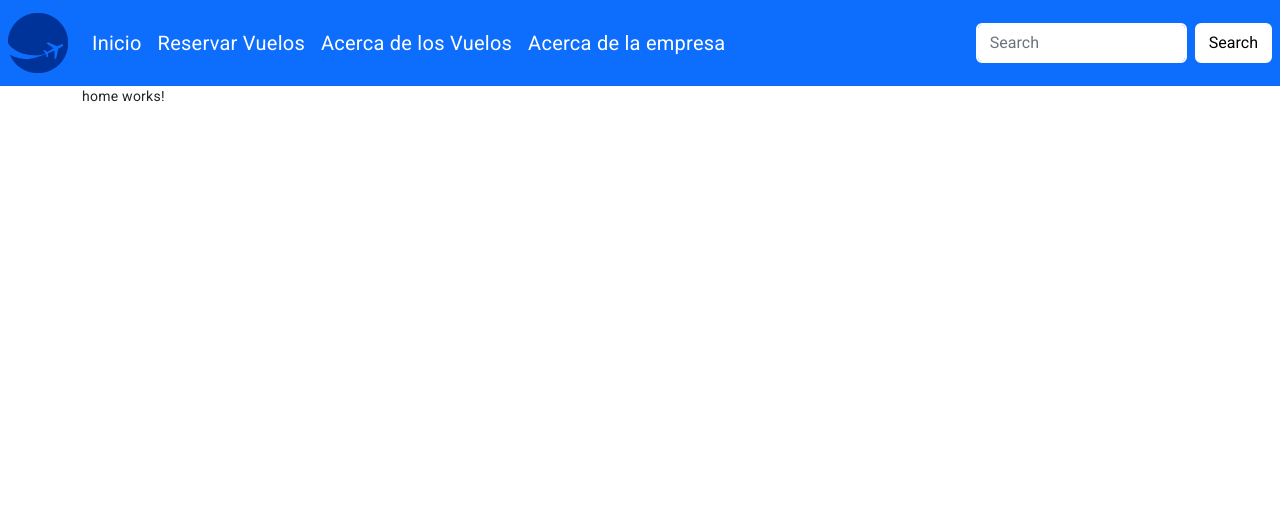
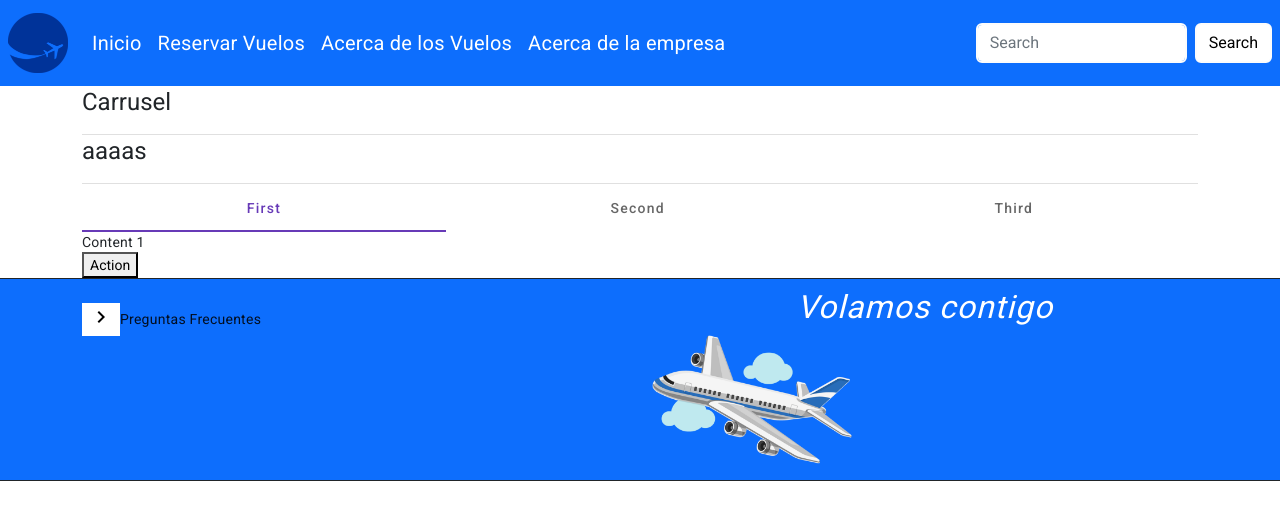
Before and after one commit to JesusRM04/MiniProyecto-Reservacion-Vuelos, an Angular app: page /home in a window 1280 px wide. Shown: the top 520 px of the page. Built offline with nearby package versions, Linux system fonts and the light colour scheme.

Commit message:
mas cambios en la sesion

```diff
--- a/src/app/app.component.html
+++ b/src/app/app.component.html
@@ -1,2 +1,3 @@
 <app-navbar></app-navbar>
 <div class="container main-container"><router-outlet></router-outlet></div>
+<app-footer></app-footer>
--- /dev/null
+++ b/src/app/footer/footer.component.css
@@ -0,0 +1,24 @@
+button{
+    background-color: white;
+    border: solid 1px white;
+}
+li{
+    list-style: none;
+}
+.mat-tree{
+    background-color: rgb(13, 110, 253);
+    color: white;
+}
+footer{
+    color: white;
+}
+img{
+    text-align: center;
+    width: 200px;
+    height: auto;
+}
+h4{
+    text-align: center;
+    font-size: xx-large;
+    font-style: italic;
+}
--- /dev/null
+++ b/src/app/footer/footer.component.html
@@ -0,0 +1,36 @@
+<footer class="bg-primary border-top border-dark border-bottom py-3">
+    <div class="container">
+      <div class="row">
+        <div class="col-md-6">
+          <p><mat-tree [dataSource]="dataSource" [treeControl]="treeControl">
+            <!-- This is the tree node template for leaf nodes -->
+            <mat-tree-node *matTreeNodeDef="let node" matTreeNodePadding>
+              <!-- use a disabled button to provide padding for tree leaf -->
+              <button mat-icon-button disabled></button>
+              {{node.name}}
+            </mat-tree-node>
+            <!-- This is the tree node template for expandable nodes -->
+            <mat-tree-node *matTreeNodeDef="let node;when: hasChild" matTreeNodePadding>
+              <button mat-icon-button matTreeNodeToggle
+                      [attr.aria-label]="'Toggle ' + node.name">
+                <mat-icon class="mat-icon-rtl-mirror">
+                  {{treeControl.isExpanded(node) ? 'expand_more' : 'chevron_right'}}
+                </mat-icon>
+              </button>
+              {{node.name}}
+            </mat-tree-node>
+          </mat-tree>
+
+
+
+
+
+          </p>
+        </div>
+        <div class="col-md-6">
+            <h4>Volamos contigo</h4>
+            <img [src]="rutaimg" alt="Volamos contigo">
+        </div>
+      </div>
+    </div>
+  </footer>
--- /dev/null
+++ b/src/app/footer/footer.component.ts
@@ -0,0 +1,75 @@
+import { Component } from '@angular/core';
+import { FlatTreeControl } from '@angular/cdk/tree';
+import { MatTreeFlatDataSource, MatTreeFlattener } from '@angular/material/tree';
+
+interface FoodNode {
+  name: string;
+  children?: FoodNode[];
+}
+
+const TREE_DATA: FoodNode[] = [
+
+  {
+    name: 'Preguntas Frecuentes',
+    children: [
+      {
+        name: '¿Qué tipo de pagos aceptan?',
+        children: [{name: 'Se aceptan pagos en credito y en efectivo'}],
+      },
+      {
+        name: 'Pueden viajar menores de edad solos?',
+        children: [{name: 'No, Los menores tienen que ser acompañados por un adulto'}],
+      },
+      {
+        name: 'Hay rembolsos?',
+        children: [{name: 'Nuestra empresa no ofrece rembolsos una vez reservado el vuelo'}],
+      },
+    ],
+  },
+];
+
+/** Flat node with expandable and level information */
+interface ExampleFlatNode {
+  expandable: boolean;
+  name: string;
+  level: number;
+}
+
+
+
+@Component({
+  selector: 'app-footer',
+  templateUrl: './footer.component.html',
+  styleUrls: ['./footer.component.css']
+})
+export class FooterComponent {
+  rutaimg ="../../assets/img/imgfoot.png";
+  private _transformer = (node: FoodNode, level: number) => {
+    return {
+      expandable: !!node.children && node.children.length > 0,
+      name: node.name,
+      level: level,
+    };
+  };
+
+  treeControl = new FlatTreeControl<ExampleFlatNode>(
+    node => node.level,
+    node => node.expandable,
+  );
+
+  treeFlattener = new MatTreeFlattener(
+    this._transformer,
+    node => node.level,
+    node => node.expandable,
+    node => node.children,
+  );
+
+  dataSource = new MatTreeFlatDataSource(this.treeControl, this.treeFlattener);
+
+  constructor() {
+    this.dataSource.data = TREE_DATA;
+  }
+
+  hasChild = (_: number, node: ExampleFlatNode) => node.expandable;
+
+}
--- a/src/app/home/home.component.html
+++ b/src/app/home/home.component.html
@@ -1 +1,15 @@
-<p>home works!</p>
+<h1>Carrusel</h1>
+<mat-divider></mat-divider>
+<h1>aaaas</h1>
+<mat-divider></mat-divider>
+<mat-tab-group>
+    <mat-tab label="First"> Content 1 </mat-tab>
+    <mat-tab label="Second"> Content 2 </mat-tab>
+    <mat-tab label="Third"> Content 3 </mat-tab>
+  </mat-tab-group>
+
+  <button mat-raised-button
+  matTooltip="Info about the action"
+  aria-label="Button that displays a tooltip when focused or hovered over">
+Action
+</button>
```
Also changed, not shown: src/app/app.module.ts (+17 -2 lines), src/assets/img/imgfoot.png (added), 1 other file (tests, documents, lock files or other folders).
